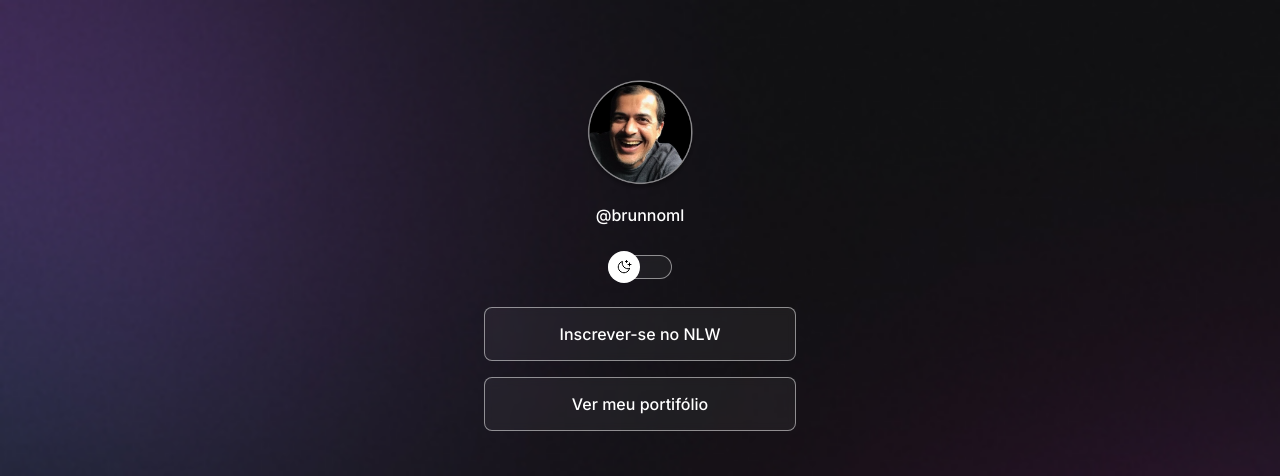
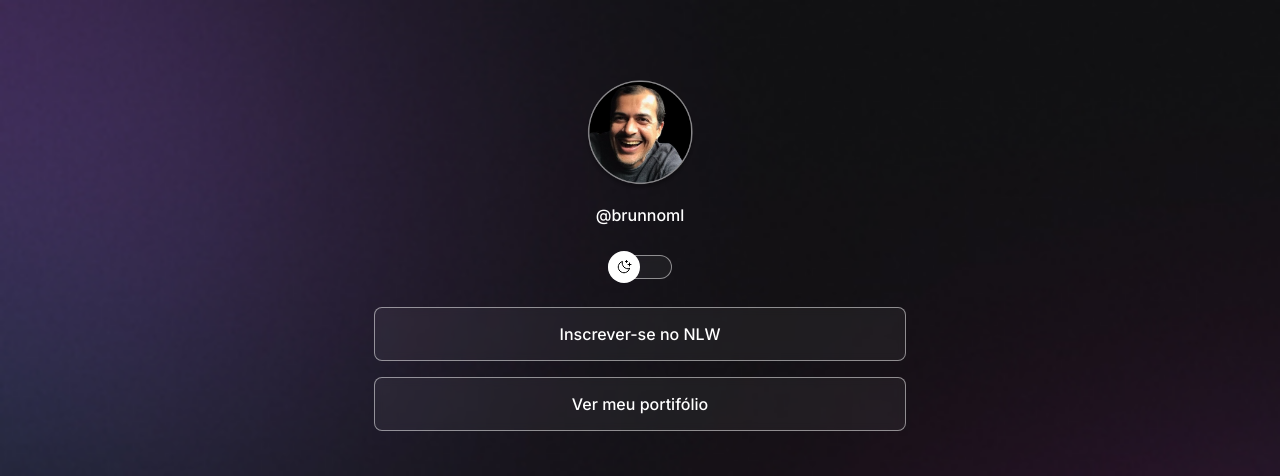
Before and after one commit to BrunnoML/devlinks, a plain HTML site: page index.html in a window 1280 px wide. Shown: the top 476 px of the page. Drawn offline with nearby package versions, Linux system fonts and the light colour scheme.

Commit message:
adjust container width

```diff
--- a/style.css
+++ b/style.css
@@ -42,19 +42,20 @@ fonte selecionada do endereço: https://fonts.google.com/specimen/Inter?query=in
 */
 
 body * {
-  font-family: 'Inter', sans-serif;
+  font-family: "Inter", sans-serif;
   color: var(--text-color);
 }
 
 #container {
-  width: 360px;
+  /* para ficar responsivo em dispositivos com dimensoes pequenas*/
 
+  width: 100%;
+  max-width: 580px;
   /*
   a borda é utilizada para ajudar na orientação visual enquanto estamos trabalhando nas caixas, depois pode ser retirada linha da borda abaixo
 
   border: 1px solid red;
   */
-
 
   /*
   margin-top: 56px;
@@ -77,7 +78,6 @@ padding: 24px;
 
 #profile img {
   width: 112px;
-
 }
 
 #profile p {
@@ -135,7 +135,6 @@ ul {
 }
 
 ul li a {
-
   display: flex;
   align-items: center;
   justify-content: center;
@@ -152,19 +151,14 @@ ul li a {
   font-weight: 500;
 
   transition: background 0.2s;
-
 }
 
 ul li a:hover {
-
   background: var(--surface-color-hover);
-  border: 1,5px solid  var(--text-color);
-
-
+  border: 1, 5px solid var(--text-color);
 }
 
 #social-links {
-
   display: flex;
   justify-content: center;
   gap: 32px;
@@ -176,21 +170,16 @@ background: var(--surface-color-hover);
   display: flex;
   align-items: center;
   justify-content: center;
-  padding: 16px
-
-  transition background 0.2s;
+  padding: 16px transition background 0.2s;
   border-radius: 50%;
 }
 
 #social-links a:hover {
   background: var(--highlight-color);
-
 }
 
 footer {
   padding: 24px 0;
   text-align: center;
   font-size: 14px;
-
-
 }
```
Lines whose indentation alone changed are shown as unchanged.
